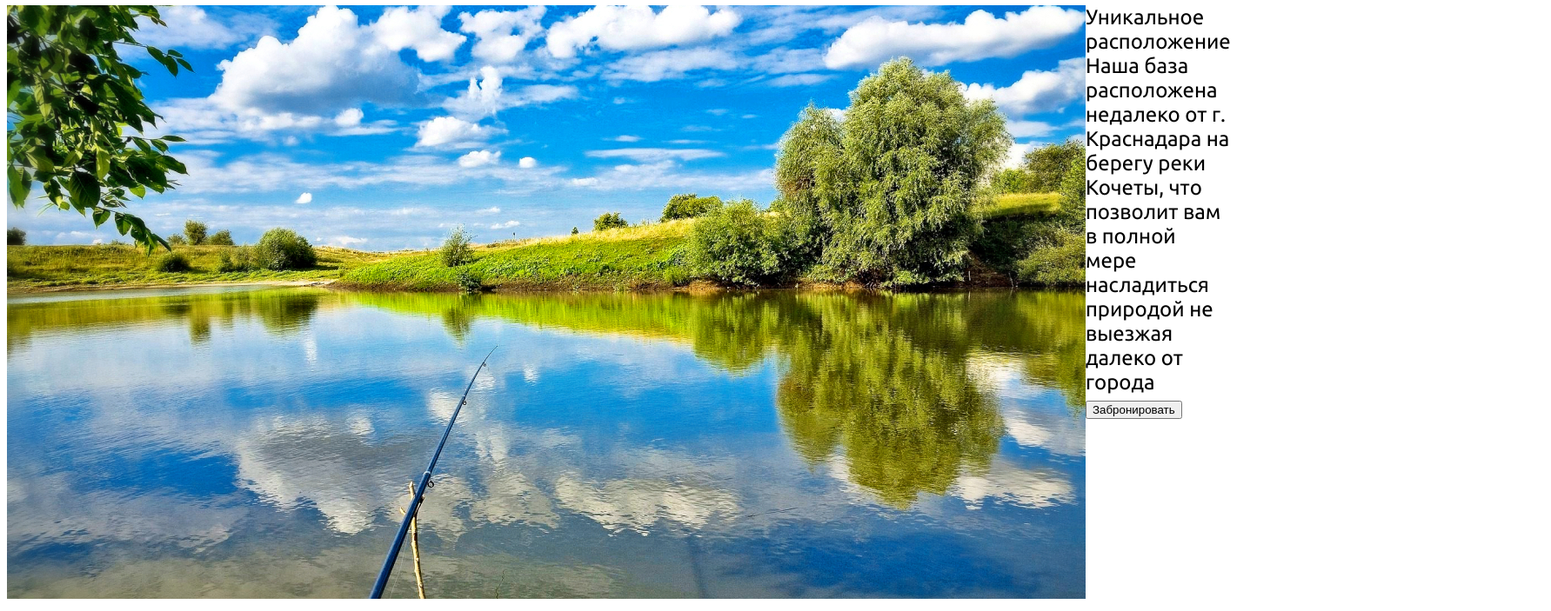
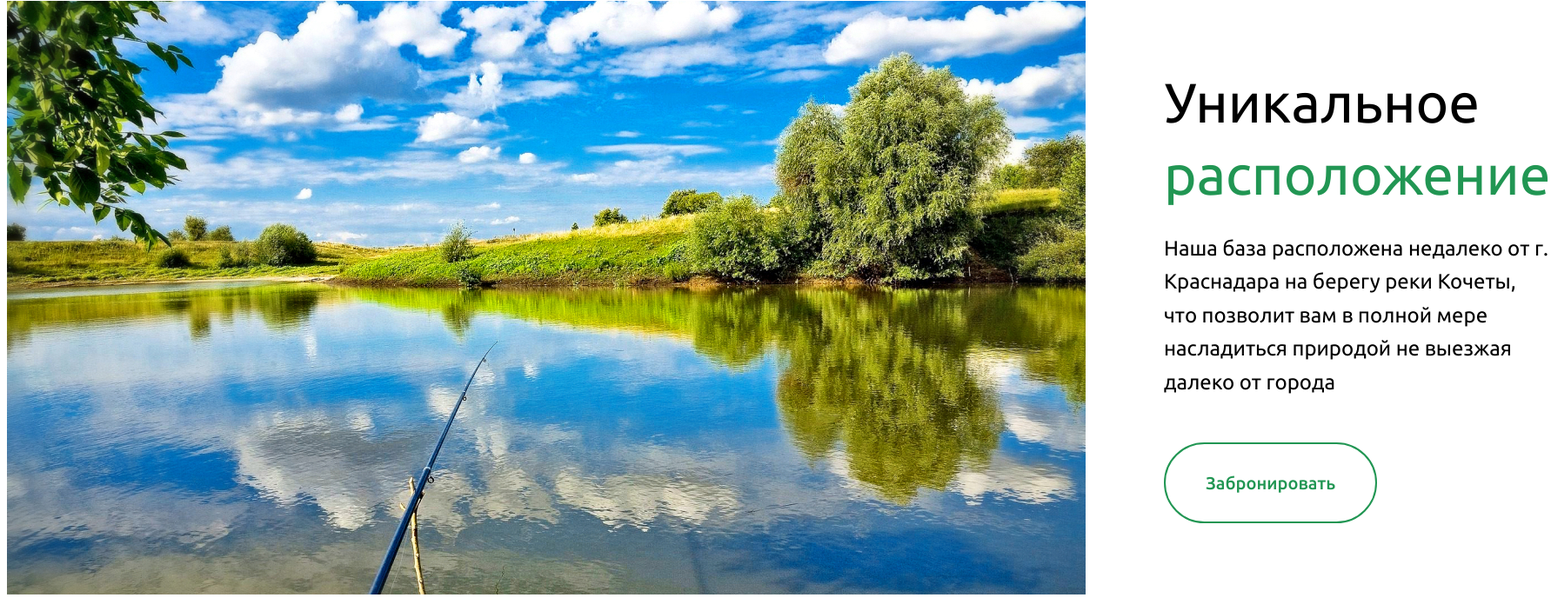
Before and after one commit to nikita05062001/site-layout-1, a plain HTML site: page index.html in a window 1280 px wide. Shown: the part 866-1569 px from the top of the page at 87% size, 1783 px wide, since content can reach past the window. Drawn offline with Linux system fonts and the light colour scheme.

Commit message:
Закончил первую часть раздела для чила

```diff
--- a/index.html
+++ b/index.html
@@ -72,10 +72,14 @@
                     <img src="img/chill-info/river.jpg" alt="">
                 </div>
                 <div class="chill-info">
-                    <p class="title-chill">Уникальное расположение</p>
+                    <p class="title-chill">Уникальное</p>
+                    <p class="title-chill green">расположение</p>
+                    </p>
                     <p class="description-chill">Наша база расположена недалеко от г. Краснадара на берегу реки Кочеты,
                         что позволит вам в полной мере насладиться природой не выезжая далеко от города</p>
-                    <button class="chill-button">Забронировать</button>
+                    <button class="chill-button">
+                        <p class="text-chill-button">Забронировать</p>
+                    </button>
                 </div>
             </div>
         </div>
--- a/style.css
+++ b/style.css
@@ -130,6 +130,52 @@ div {
     margin-top: 92px;
 }
 
+.chill-plus {
+    margin-top: -5px;
+}
+
 .chill-content {
     display: flex;
 }
+
+.chill-info {
+    width: 500px;
+    margin: 0 90px;
+    margin-top: 75px;
+}
+
+.title-chill {
+    font-weight: medium;
+    font-size: 64px;
+    line-height: 130%;
+}
+
+.description-chill {
+    font-family: Ubuntu;
+    font-style: normal;
+    font-weight: normal;
+    font-size: 24px;
+    line-height: 160%;
+    margin-top: 25px;
+}
+
+.chill-button {
+    border: 2px solid #219653;
+    box-sizing: border-box;
+    border-radius: 65px;
+    background-color: white;
+
+    font-family: Ubuntu;
+    font-style: normal;
+    font-weight: 500;
+    font-size: 20px;
+    line-height: 23px;
+    text-align: center;
+    color: #219653;
+    margin-top: 50px;
+}
+
+.text-chill-button {
+    margin: 32px 40px;
+    margin-top: 32px;
+}
```
